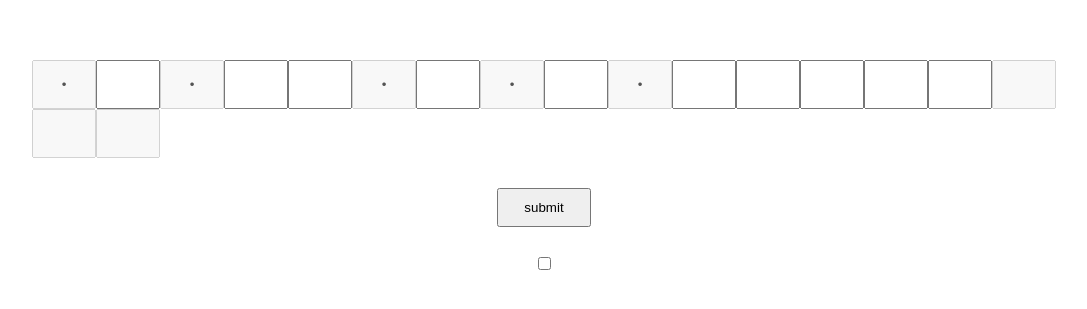
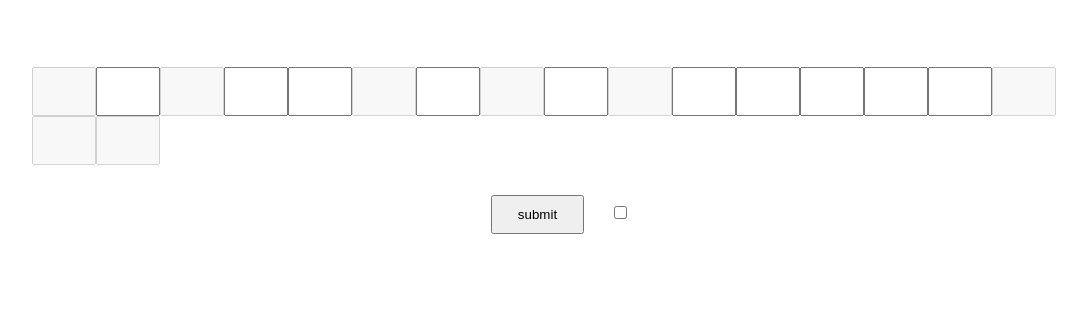
Before and after one commit to refixshow/password-input, a React (Create React App) app: page / in a window 1280 px wide. Shown: the part 235-544 px from the top of the page, without its empty margins (96-1183 px from the left). Built offline with nearby package versions, Linux system fonts and the light colour scheme.

Commit message:
3rd commit

```diff
--- a/package.json
+++ b/package.json
@@ -35,5 +35,8 @@
       "last 1 firefox version",
       "last 1 safari version"
     ]
+  },
+  "devDependencies": {
+    "@babel/plugin-transform-react-jsx": "^7.10.4"
   }
 }
--- a/src/PasswordInput.tsx
+++ b/src/PasswordInput.tsx
@@ -8,12 +8,12 @@ interface Props {
 const disabledInputs: number[] = [];
 
 const PasswordInput: FC<Props> = ({ password, onSucces }) => {
-  const [isPasswordVisible, togglePasswordVisibility] = useState<boolean>(
-    false
-  );
   const inputsRef: any = useRef([]);
   const [length] = useState(
     Math.floor(Math.random() * 5) + password.length + 2
+  );
+  const [isPasswordVisible, togglePasswordVisibility] = useState<boolean>(
+    false
   );
 
   const fillDisabledInputs = useCallback(() => {
@@ -53,6 +53,7 @@ const PasswordInput: FC<Props> = ({ password, onSucces }) => {
       <div>
         {Array.from({ length }).map((_: any, idx: number) => (
           <input
+            name={`password char ${idx}`}
             autoFocus={idx === 0}
             key={idx}
             type={isPasswordVisible ? "text" : "password"}
@@ -61,14 +62,15 @@ const PasswordInput: FC<Props> = ({ password, onSucces }) => {
             minLength={1}
             maxLength={1}
             required
-            value={
-              idx === disabledInputs.find((el: number) => el === idx)
-                ? password[idx]
-                : undefined
-            }
+            // value={
+            //   idx === disabledInputs.find((el: number) => el === idx)
+            //     ? password[idx]
+            //     : undefined
+            // }
           />
         ))}
       </div>
+      <div>
         <input type="submit" value="submit" />
         <input
           type="checkbox"
@@ -76,6 +78,7 @@ const PasswordInput: FC<Props> = ({ password, onSucces }) => {
             togglePasswordVisibility(!isPasswordVisible);
           }}
         />
+      </div>
     </form>
   );
 };
```
Also changed, not shown: src/zadanie.js (added, +10 -0 lines), 1 other file (tests, documents, lock files or other folders). Lines whose indentation alone changed are shown as unchanged.
